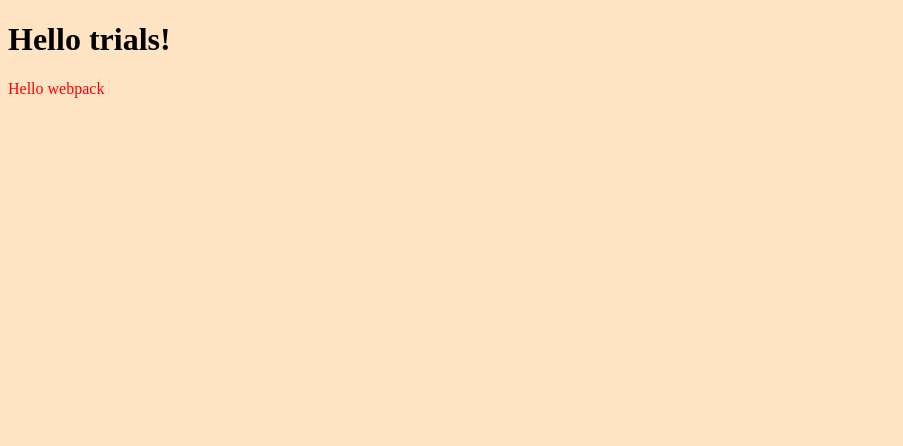
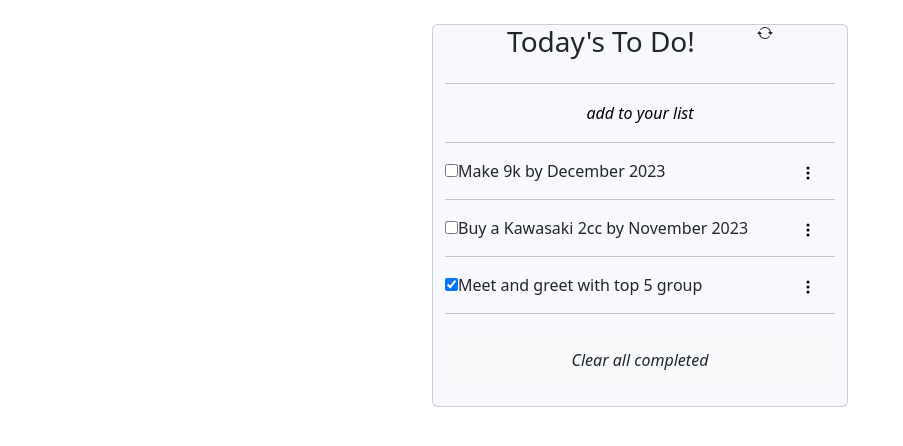
Before and after one commit to paulshaun-kdtk/WebPack_Linked-List, a website built with webpack: page src/index.html in a window 1280 px wide. Shown: the whole page, without its empty margins (0-903 px from the left). Built offline with nearby package versions, Linux system fonts and the light colour scheme.

Commit message:
toDOList app structure

```diff
--- a/server.js
+++ b/server.js
@@ -4,6 +4,7 @@
 
 const app = express();
 const config = require('./webpack.config.js');
+
 const compiler = webpack(config);
 
 // Tell express to use the webpack-dev-middleware and use the webpack.config.js
@@ -11,10 +12,10 @@
 app.use(
   webpackDevMiddleware(compiler, {
     publicPath: config.output.publicPath,
-  })
+  }),
 );
 
 // Serve the files on port 3000.
-app.listen(3000, function () {
+app.listen(3000, () => {
   console.log('Example app listening on port 3000!\n');
 });
--- a/src/index.html
+++ b/src/index.html
@@ -3,9 +3,34 @@
 <head>
     <meta charset="UTF-8">
     <meta name="viewport" content="width=device-width, initial-scale=1.0">
-    <title>Wbpack Exercise</title>
+    <title>to-do List</title>
+    <link href="https://cdn.jsdelivr.net/npm/bootstrap@5.3.0/dist/css/bootstrap.min.css" rel="stylesheet" integrity="sha384-9ndCyUaIbzAi2FUVXJi0CjmCapSmO7SnpJef0486qhLnuZ2cdeRhO02iuK6FUUVM" crossorigin="anonymous">
+<script src="https://cdn.jsdelivr.net/npm/bootstrap@5.3.0/dist/js/bootstrap.bundle.min.js" integrity="sha384-geWF76RCwLtnZ8qwWowPQNguL3RmwHVBC9FhGdlKrxdiJJigb/j/68SIy3Te4Bkz" crossorigin="anonymous"></script>
 </head>
 <body>
-    <h1>Hello trials!</h1>
+<div class="card mt-4 container">
+    <h3 id="heading">Today's To Do!
+        <svg xmlns="http://www.w3.org/2000/svg" width="16" height="16" fill="currentColor" class="bi bi-arrow-repeat" viewBox="0 0 16 16">
+        <path d="M11.534 7h3.932a.25.25 0 0 1 .192.41l-1.966 2.36a.25.25 0 0 1-.384 0l-1.966-2.36a.25.25 0 0 1 .192-.41zm-11 2h3.932a.25.25 0 0 0 .192-.41L2.692 6.23a.25.25 0 0 0-.384 0L.342 8.59A.25.25 0 0 0 .534 9z"/>
+        <path fill-rule="evenodd" d="M8 3c-1.552 0-2.94.707-3.857 1.818a.5.5 0 1 1-.771-.636A6.002 6.002 0 0 1 13.917 7H12.9A5.002 5.002 0 0 0 8 3zM3.1 9a5.002 5.002 0 0 0 8.757 2.182.5.5 0 1 1 .771.636A6.002 6.002 0 0 1 2.083 9H3.1z"/>
+      </svg>
+
+    </h3>
+    <hr />
+    <input type="button" value="add to your list" id="add" />
+    <hr />
+
+    <div id="listContainer">
+    </div>
+
+
+
+
+
+    <p class="text-center bg-light" id="clear"> Clear all completed</p>
+</div>
+
+<script src="https://cdn.jsdelivr.net/npm/@popperjs/core@2.11.8/dist/umd/popper.min.js" integrity="sha384-I7E8VVD/ismYTF4hNIPjVp/Zjvgyol6VFvRkX/vR+Vc4jQkC+hVqc2pM8ODewa9r" crossorigin="anonymous"></script>
+<script src="https://cdn.jsdelivr.net/npm/bootstrap@5.3.0/dist/js/bootstrap.min.js" integrity="sha384-fbbOQedDUMZZ5KreZpsbe1LCZPVmfTnH7ois6mU1QK+m14rQ1l2bGBq41eYeM/fS" crossorigin="anonymous"></script>
 </body>
 </html>
--- a/src/index.js
+++ b/src/index.js
@@ -1,14 +1,53 @@
-import _ from 'lodash';
 import './style.css';
 
- function component() {
-   const element = document.createElement('div');
+const list = [
+  {
+    description: 'Make 9k by December 2023',
+    completed: false,
+    index: 3,
 
+  },
+  {
+    description: 'Buy a Kawasaki 2cc by November 2023',
+    completed: false,
+    index: 2,
 
-   element.innerHTML = _.join(['Hello', 'webpack'], ' ');
-  element.classList.add('hello');
+  },
+  {
+    description: 'Meet and greet with top 5 group',
+    completed: true,
+    index: 1,
 
-   return element;
- }
+  },
+];
 
- document.body.appendChild(component());
+const listContainer = document.getElementById('listContainer');
+
+// dynamic display
+function displayItemsByIndex() {
+  listContainer.innerHTML = '';
+
+  list.forEach((item) => {
+    const { description, completed, index } = item;
+
+    const listItem = document.createElement('div');
+    const descriptionSpan = document.createElement('span');
+    const completedRadio = document.createElement('input');
+    const hr = document.createElement('hr');
+
+    listItem.classList.add('icon');
+
+    descriptionSpan.textContent = description;
+    completedRadio.type = 'checkbox';
+    completedRadio.name = `completed_${index}`;
+    completedRadio.checked = completed;
+
+    listItem.appendChild(completedRadio);
+    listItem.appendChild(descriptionSpan);
+    listItem.appendChild(hr);
+
+    listContainer.appendChild(listItem);
+  });
+}
+
+displayItemsByIndex();
--- a/src/print.js
+++ /dev/null
@@ -1,3 +0,0 @@
-export default function printMe() {
-    console.log('I get called from print.js!');
-   }
--- a/src/style.css
+++ b/src/style.css
@@ -1,7 +1,31 @@
-.hello{
-    color:red;
+.container {
+  width: 26rem;
+  background: ghostwhite;
 }
 
-body {
-    background-color: bisque;
+.icon {
+  background: url('../assets/icons/options.svg');
+  background-repeat: no-repeat;
+  background-position: 95% 25%;
 }
+
+#heading {
+  display: flex;
+  justify-content: space-evenly;
+}
+
+#add {
+  outline: none;
+  border: none;
+  font-style: italic;
+  font-weight: 300;
+  text-align: center;
+  background: none;
+}
+
+#clear {
+  padding: 18px;
+  font-style: italic;
+  font-weight: 200;
+  cursor: pointer;
+}
```
Also changed, not shown: package.json (+10 -0 lines), .eslintrc.json (added), .github/workflows/linters.yml (added), .stylelintrc.json (added), assets/icons/options.svg (added), 2 other files.
